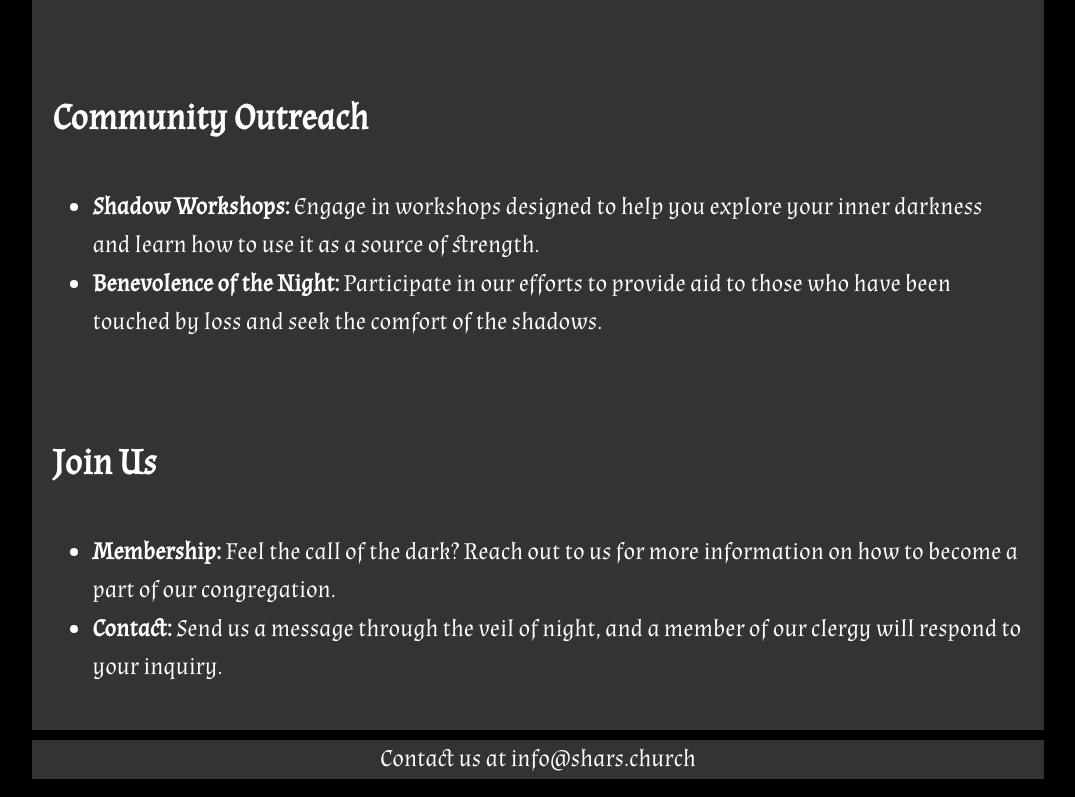
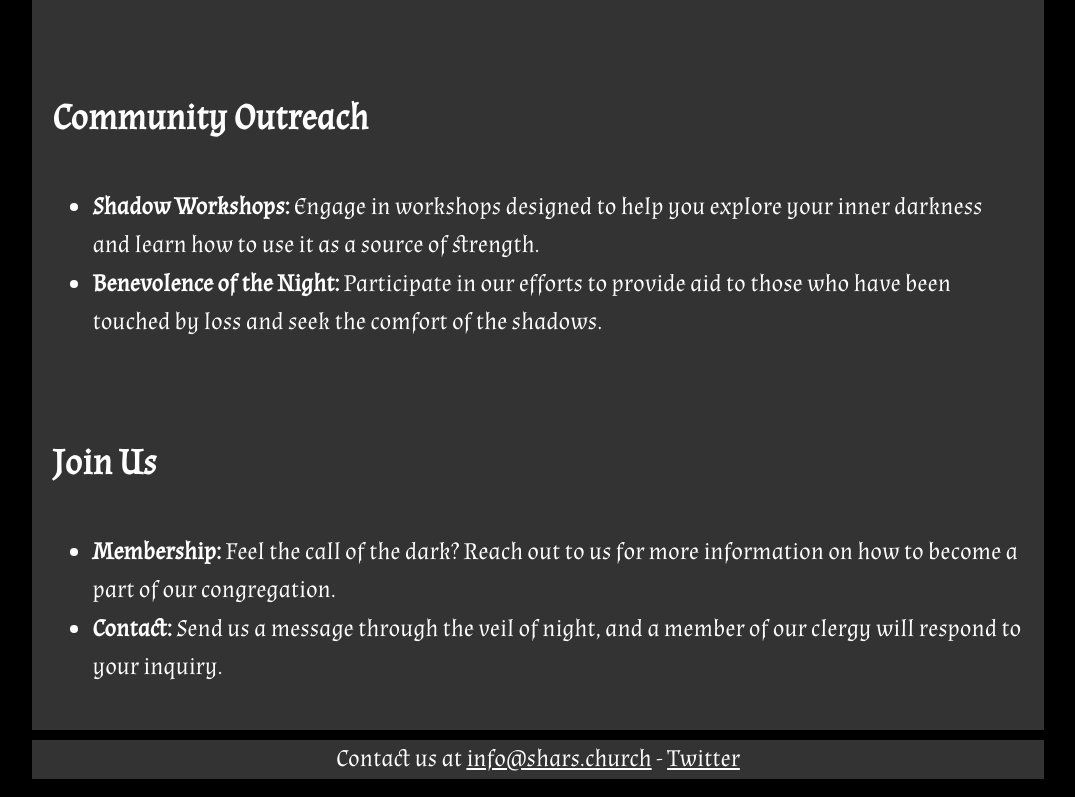
Before and after one commit to SharsChurch/sharschurch.github.io, a plain HTML site: page index.html in a window 1280 px wide. Shown: the part 1518-2315 px from the top of the page, without its empty margins (102-1177 px from the left). Drawn offline with Linux system fonts and the light colour scheme.

Commit message:
update footer (contact)

```diff
--- a/index.html
+++ b/index.html
@@ -74,7 +74,7 @@
     </section>
 
     <footer>
-        <p>Contact us at info@shars.church</p>
+        <p>Contact us at <a href="mailto:info@shars.church">info@shars.church</a> - <a href="https://twitter.com/SharsChurch">Twitter</a></p>
     </footer>
 </div>
 </body>
```
